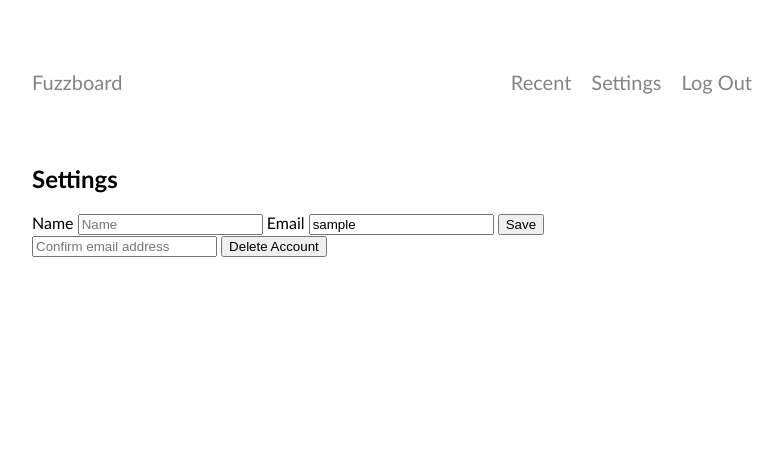
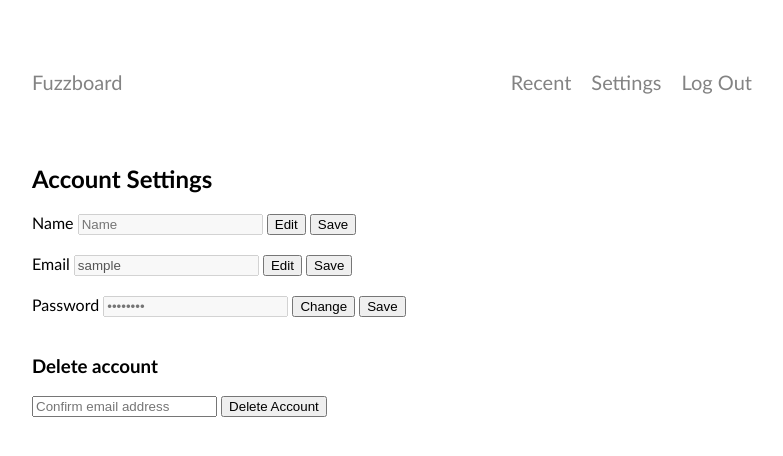
Before and after one commit to malikpiara/cuiff, a Flask app: page /settings in a window 1280 px wide. Shown: the top 456 px of the page, without its empty margins (248-1031 px from the left). Run offline with Flask 2, Linux system fonts and the light colour scheme; the visitor is signed in with stand-in values (Sample User, id 1); data that the repository does not hold is empty.

Commit message:
Started working on the frontend of the settings page. Splted settings form into multiple forms to acommodate frontend design.

```diff
--- a/application/forms.py
+++ b/application/forms.py
@@ -32,9 +32,32 @@ class SignUp(FlaskForm):
             raise ValidationError('Email already registered.')
 
 
+class ChangeName(FlaskForm):
+    name = StringField("Name", validators=[DataRequired()])
+    save = SubmitField("Save")
+
+
+class ChangeEmail(FlaskForm):
+    email_address = EmailField("Email", validators=[DataRequired(), Email()])
+    save = SubmitField("Save")
+
+    def validate_email_address(self, field):
+        email_address = field.data
+        if find_user_by_email(email=email_address) and email_address != session.get("username"):
+            flash("Email already being used.")
+            raise ValidationError('Email already registered.')
+
+
+class ChangePassword(FlaskForm):
+    # TODO: Implement class properly.
+    password_field = StringField("Password")
+    save = SubmitField("Save")
+
+
 class UserSettings(FlaskForm):
     name = StringField("Name", validators=[DataRequired()])
     email_address = EmailField("Email", validators=[DataRequired(), Email()])
+    password_field = StringField("Password")
     save = SubmitField("Save")
 
     def validate_email_address(self, field):
--- a/application/models.py
+++ b/application/models.py
@@ -44,6 +44,28 @@ def create_user(email_address, name, password):
                "New User", "New User signed up") """
 
 
+def update_name(email_address, name):
+    client.standups.users.update_one(
+        {
+            'email': email_address
+        },
+        {
+            "$set": {'name': name}
+        }
+    )
+
+
+def update_email(email_address, new_email):
+    client.standups.users.update_one(
+        {
+            'email': email_address
+        },
+        {
+            "$set": {'email': new_email}
+        }
+    )
+
+
 def update_user(email_address, name, new_email):
     client.standups.users.update_one(
         {
--- /dev/null
+++ b/application/static/settings.js
@@ -0,0 +1,25 @@
+document.getElementById("edit-name-button").addEventListener("click", changeName);
+document.getElementById("edit-email-button").addEventListener("click", changeEmail);
+document.getElementById("edit-password-button").addEventListener("click", changePassword);
+
+function changeName() {
+    var bt = document.getElementById("name-field");
+    if (bt.disabled = true) {
+        bt.disabled = false;
+    }
+}
+
+function changeEmail() {
+    var bt = document.getElementById("email-field");
+    if (bt.disabled = true) {
+        bt.disabled = false;
+    }
+}
+
+function changePassword() {
+    var bt = document.getElementById("password-field");
+    if (bt.disabled = true) {
+        bt.disabled = false;
+        bt.placeholder = "";
+    }
+}
--- a/application/templates/settings.html
+++ b/application/templates/settings.html
@@ -2,23 +2,61 @@
 {% block main %}
     <main class="main">
         <section>
-            <h1>Settings</h1>
+            <h1>Account Settings</h1>
 
             {% for message in get_flashed_messages() %}
                 {{ message }}
             {% endfor %}
 
-            <form method="post">
+            <form method="POST">
+                {{ change_name.hidden_tag() }}
+                {{ change_name.name.label }}
+                {{ change_name.name(id="name-field", value=user_information["name"], placeholder="Name", disabled=True) }}
+                <button id="edit-name-button" type="button">Edit</button>
+                {{ change_name.save() }}
+            </form>
+
+            <br>
+
+            <form method="POST">
+                {{ change_email.hidden_tag() }}
+                {{ change_email.email_address.label }}
+                {{ change_email.email_address(id="email-field", value=email, placeholder="Email address", disabled=True) }}
+                <button id="edit-email-button" type="button">Edit</button>
+                {{ change_email.save() }}
+            </form>
+
+            <br>
+
+            <form method="POST">
+                {{ change_password.hidden_tag() }}
+                {{ change_password.password_field.label }}
+                {{ change_password.password_field(id="password-field", placeholder="••••••••", type="password", disabled=True) }}
+                <button id="edit-password-button" type="button">Change</button>
+                {{ change_password.save() }}
+            </form>
+
+            <br>
+
+            <!-- <form method="post">
                 {{ form.hidden_tag() }}
 
                 {{ form.name.label }}
-                {{ form.name(value=user_information["name"], placeholder="Name") }}
+                {{ form.name(id="name-field", value=user_information["name"], placeholder="Name", disabled=True) }}
+                <button id="edit-name-button" type="button">Edit</button>
 
                 {{ form.email_address.label }}
-                {{ form.email_address(value=email, placeholder="Email address") }}
+                {{ form.email_address(id="email-field", value=email, placeholder="Email address", disabled=True) }}
+                <button id="edit-email-button" type="button">Edit</button>
+
+                {{ form.password_field.label }}
+                {{ form.password_field(id="password-field", placeholder="••••••••", type="password", disabled=True)}}
+                <button id="edit-password-button" type="button">Change</button>
 
                 {{ form.save() }}
-            </form>
+            </form> -->
+
+            <h3>Delete account</h3>
 
             <!-- TODO: Add a warning, an alert and let the user confirm -->
             <form method="post">
@@ -30,4 +68,5 @@
         </section>
 
     </main>
+    <script src="{{url_for('static', filename='settings.js')}}"></script>
 {% endblock %}
--- a/application/views.py
+++ b/application/views.py
@@ -1,7 +1,7 @@
 from flask import Blueprint, render_template, redirect, url_for, session
-from .forms import Entry, SignIn, SignUp, UserSettings, DeleteUser
+from .forms import Entry, SignIn, SignUp, UserSettings, DeleteUser, ChangeName, ChangeEmail, ChangePassword
 from werkzeug.security import check_password_hash
-from .models import get_entries, find_user_by_email, create_user, create_entry, update_user, delete_user
+from .models import get_entries, find_user_by_email, create_user, create_entry, update_user, delete_user, update_email, update_name
 from .emails import send_email
 
 bp = Blueprint('main', __name__)
@@ -70,13 +70,36 @@ def home():
 
 
 @bp.route("/settings", methods=["GET", "POST"])
+# TODO: Add ajax and change password validation.
 def settings():
     form = UserSettings()
+    change_name = ChangeName()
+    change_email = ChangeEmail()
+    change_password = ChangePassword()
     delete_user_button = DeleteUser()
 
     email = session["username"]
     user_information = find_user_by_email(email)
 
+    # New name field
+    if change_name.validate_on_submit():
+        update_name(email_address=email,
+                    name=change_name.name.data)
+
+        return redirect(url_for('main.settings'))
+
+    # New email field
+    if change_email.validate_on_submit():
+        new_email = change_email.email_address.data
+
+        update_email(email_address=email,
+                     new_email=new_email)
+
+        session["username"] = new_email
+
+        return redirect(url_for('main.settings'))
+
+    """ # Old form
     if form.validate_on_submit():
         email = session["username"]
         new_email = form.email_address.data
@@ -86,7 +109,7 @@ def settings():
 
         session["username"] = new_email
 
-        return redirect(url_for('main.home'))
+        return redirect(url_for('main.home')) """
 
     if delete_user_button.validate_on_submit():
         delete_user(user_id=user_information["_id"], email_address=email)
@@ -96,7 +119,9 @@ def settings():
 
     return render_template("settings.html",
                            user_information=user_information, form=form,
-                           delete_user_button=delete_user_button, email=email)
+                           delete_user_button=delete_user_button, email=email,
+                           change_name=change_name, change_email=change_email,
+                           change_password=change_password)
 
 
 @bp.route("/logout")
```
